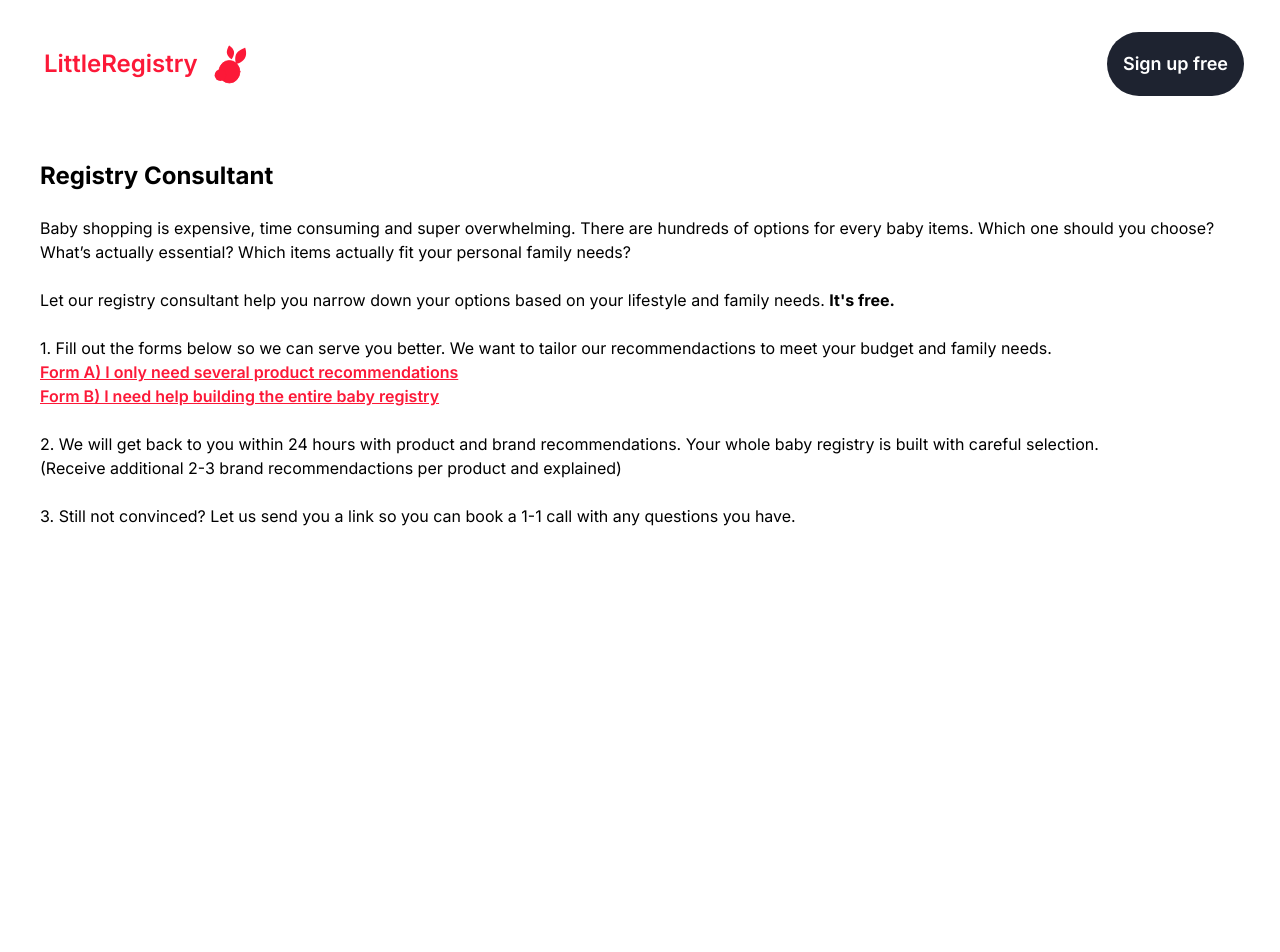
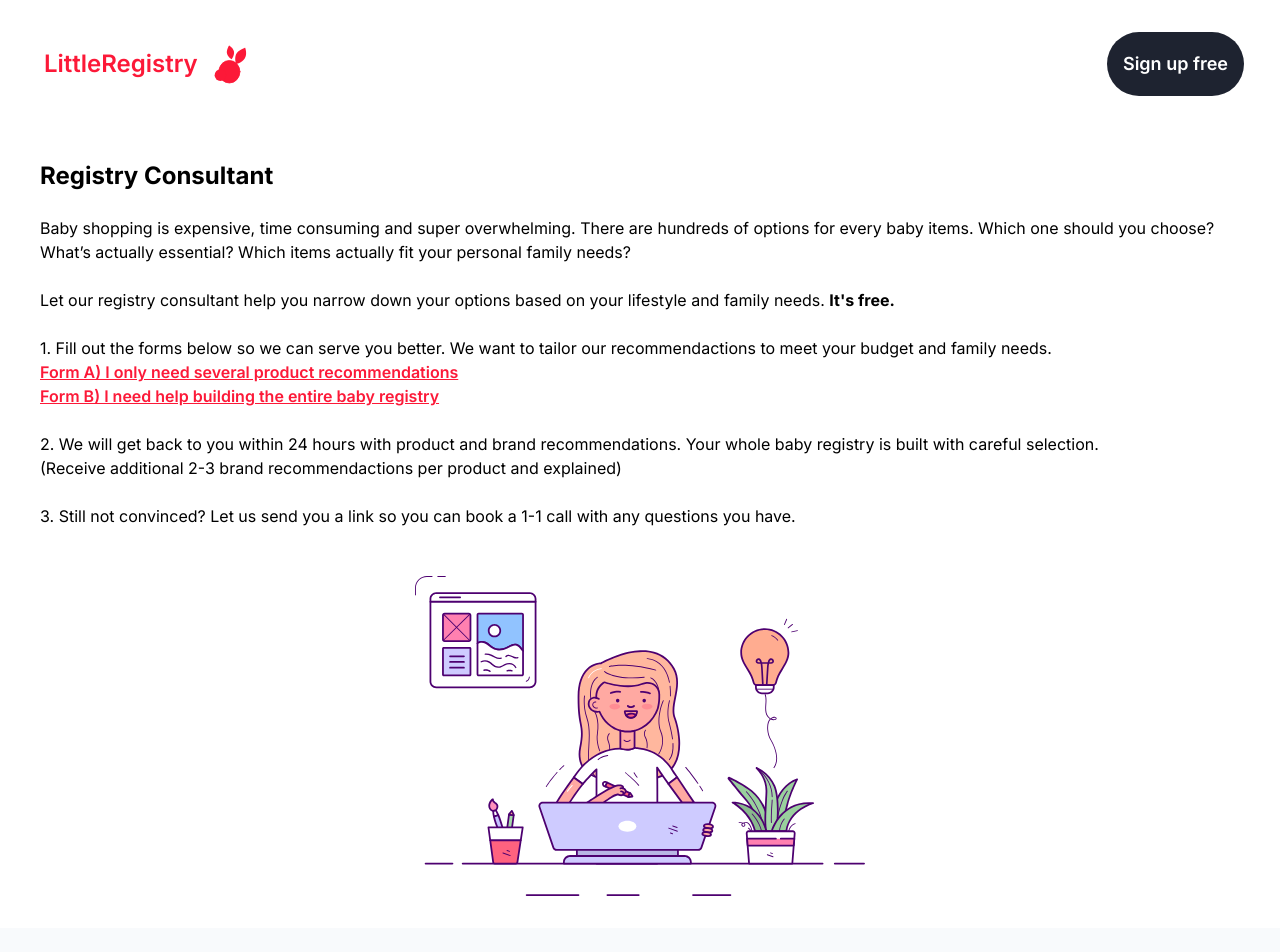
Before and after one commit to littleregistry/hop-land, a Next.js app: page /registry-consultant in a window 1280 px wide. Shown: the top 952 px of the page. Built offline with nearby package versions, Linux system fonts and the light colour scheme.

Commit message:
Add consultant image

```diff
--- a/src/pages/registry-consultant.jsx
+++ b/src/pages/registry-consultant.jsx
@@ -1,6 +1,7 @@
 import Head from 'next/head'
 import Image from 'next/image'
 import Link from 'next/link'
+import consultantIllustration from '@/images/consultant.svg'
 
 import { Footer } from '@/components/Footer'
 import { Header } from '@/components/Header'
@@ -9,6 +10,7 @@ import { Helmet } from 'react-helmet';
 
 import { HowItWorksHero } from '@/components/HowItWorksHero'
 import { HowItWorks } from '@/components/HowItWorks'
+
 
 
 export default function HowitworksPage() {
@@ -41,7 +43,7 @@ export default function HowitworksPage() {
         </Helmet>
 
       <Header />
-      <main className="min-h-[1000px]">
+      <main className="pb-8">
 
         <div className="mt-40 mx-10">
             <h1 className="text-2xl font-bold">Registry Consultant</h1>
@@ -92,6 +94,9 @@ export default function HowitworksPage() {
             </p>
 
         </div>
+        <div className="mt-12 flex justify-center">
+          <Image src={consultantIllustration} width={450} height={450}/>
+        </div>
 
         {/* <HowItWorksHero />
         <HowItWorks />         */}
```
Also changed, not shown: src/images/consultant.svg (added).
